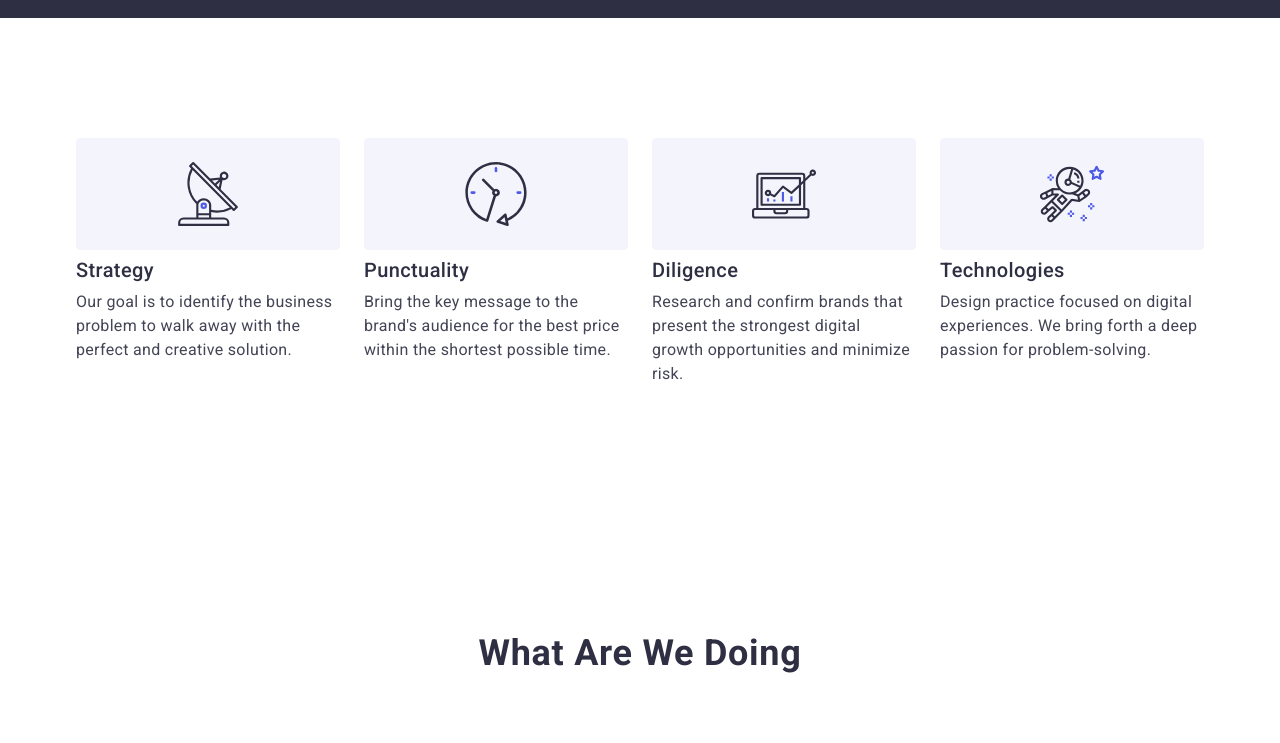
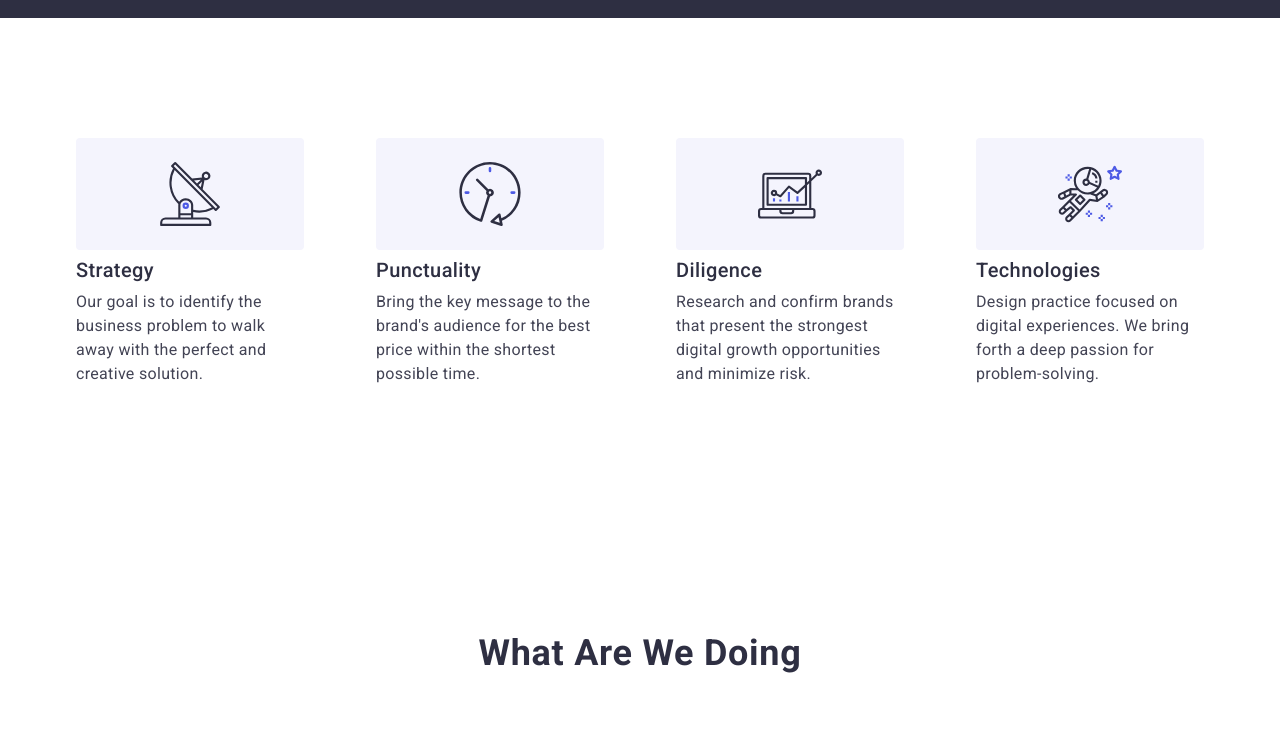
Before and after one commit to Volodimir97/goit-markup-hw-06, a plain HTML site: page index.html in a window 1280 px wide. Shown: the part 660-1403 px from the top of the page. Drawn offline with nearby package versions, Linux system fonts and the light colour scheme.

Commit message:
Дз 6/5

```diff
--- a/css/styles.css
+++ b/css/styles.css
@@ -66,10 +66,6 @@ header {
 }
 
 .contact {
-  display: flex;
-  width: 350px;
-  height: 24px;
-  gap: 40px;
 }
 
 @media screen and (min-width: 768px) {
@@ -92,6 +88,8 @@ header {
     width: 350px;
     height: 24px;
     gap: 40px;
+  }
+  .section-img-item {
   }
 }
 
@@ -271,15 +269,42 @@ header {
   border: 1px solid var(--secondary-font-color);
   flex: none;
 }
+
 .informacion {
   display: flex;
-  justify-content: space-between;
+  flex-direction: column;
+  align-items: flex-start;
+  padding: 0px;
+  gap: 72px;
 }
 .informacion-item {
-  width: 264px;
+  width: 396px;
   padding: 0px;
 }
 
+@media screen and (min-width: 768px) {
+  .informacion {
+    display: flex;
+  }
+
+  .informacion-item {
+    width: 356px;
+    padding: 0px;
+  }
+}
+@media screen and (min-width: 1200px) {
+  .informacion {
+    display: flex;
+    flex-direction: row;
+    justify-content: space-between;
+  }
+  .informacion-item {
+    width: 264px;
+    padding: 0px;
+  }
+}
+
+/* section-4 */
 .werk {
   display: flex;
   justify-content: space-between;
@@ -300,7 +325,7 @@ header {
   align-items: center;
   padding: 32px 16px;
 }
-
+/* section-3 */
 .section-title {
   margin-bottom: 72px;
 }
@@ -484,8 +509,6 @@ header {
   color: var(--primary-white-color);
 }
 .foot-content {
-  width: 208px;
-  height: 80px;
   margin-left: 120px;
 }
 
@@ -776,8 +799,7 @@ header {
 }
 /* footer */
 .modal-footer-form {
-  width: 453px;
-  margin-left: 80px;
+  margin-left: auto;
 }
 
 .modal-footer-but {
```
